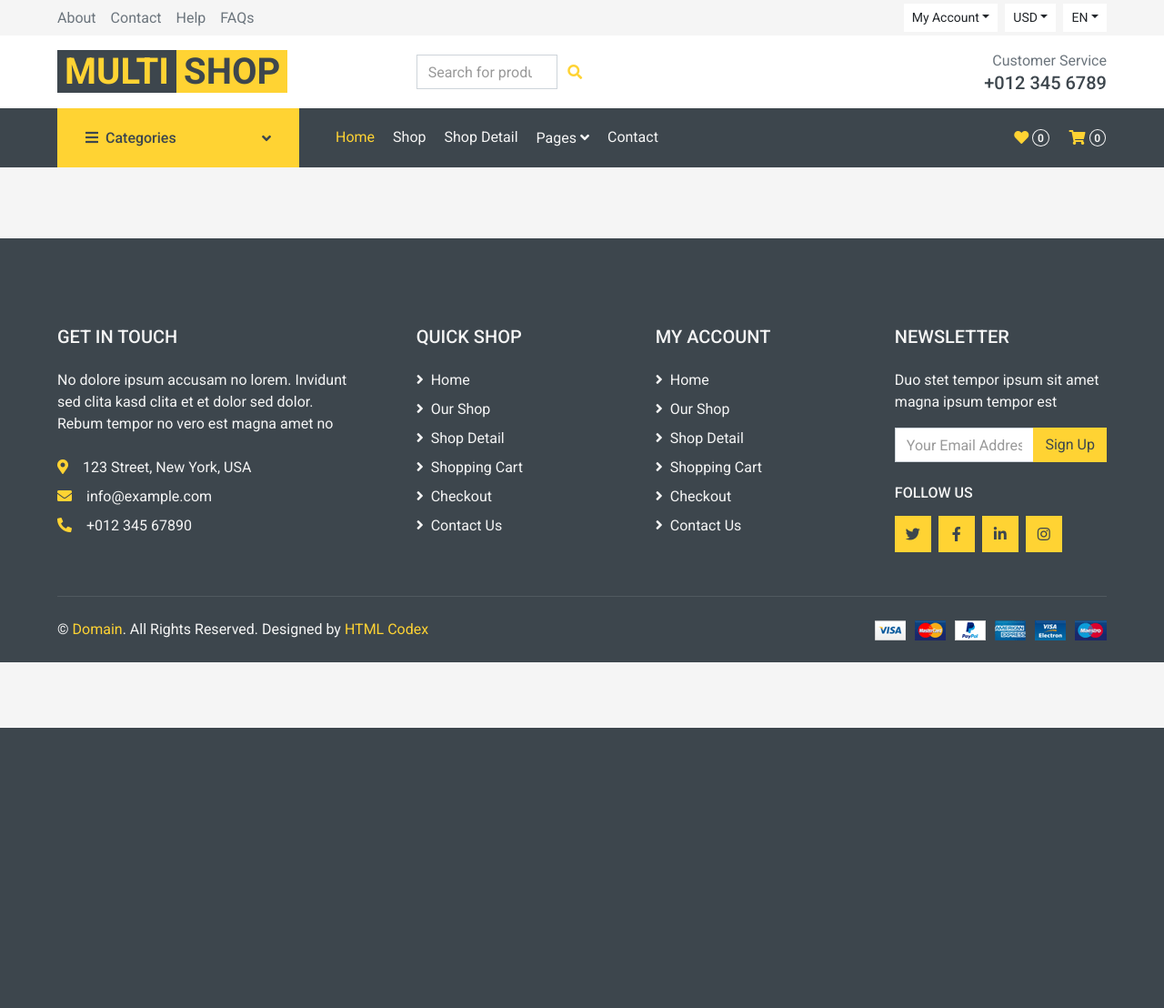
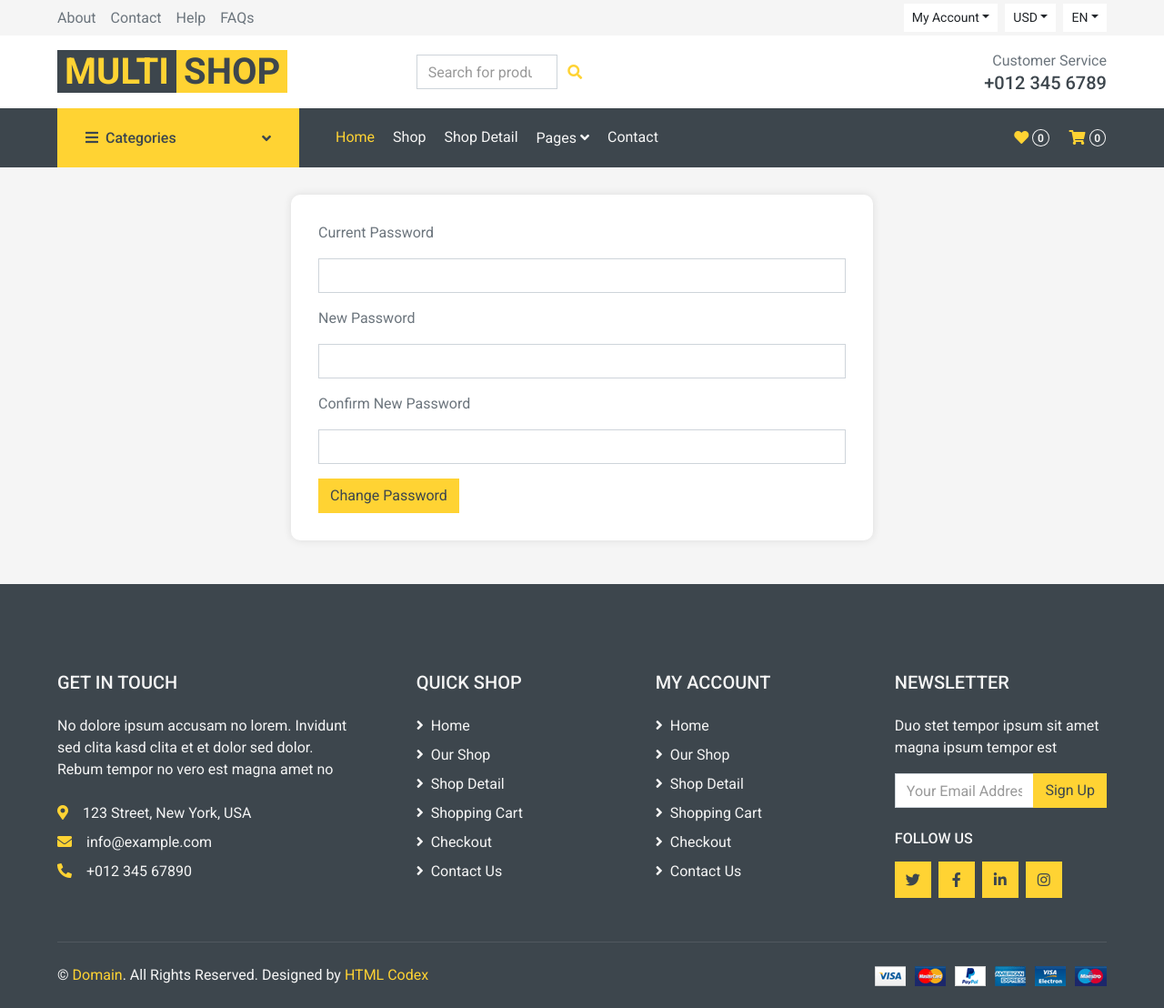
Before and after one commit to fisherman611/E-commerce-website, a Flask app: page /change-password/1 in a window 1280 px wide. Shown: the whole page at 91% size. Before the commit the page ends 800 px from the top, so only its background shows below. Run offline with Flask 3, Linux system fonts and the light colour scheme; a user stored in the database is signed in; some libraries are stand-ins or nearby versions.

Commit message:
Update change_password.html

```diff
--- a/website/templates/change_password.html
+++ b/website/templates/change_password.html
@@ -176,39 +176,33 @@
     <!-- Navbar End -->
 
 
-        <div class="container text-center"></div>
-        <div class="row" style="margin: 8px; background-color: rgb(219, 218, 218);" id="column">
+    <div class="col-sm-6 offset-sm-3" style="background-color: white; border-radius: 10px; margin-top: 20px; padding: 30px; box-shadow: 0 0 10px rgba(0, 0, 0, 0.1);">
 
-            {% for item in items %}
+        <form method="POST"></form>
 
-            <div class="col-lg-3 col-md-4 col-sm-6 pb-1" style="background-color: white;">
+            {{ form.hidden_tag() }}
 
-                <div class="product-item bg-light mb-4">
-                    <div class="product-img position-relative overflow-hidden">
-                        <img class="img-fluid w-100" src="{{ item.product_picture }}" alt="" style="height: 202px; width: 180px; border-radius: 10px;">
-                        <div class="product-action">
-                            <a class="btn btn-outline-dark btn-square" href="/add-to-cart/{{ item.id }}"><i class="fa fa-shopping-cart"></i></a>
-                            <a class="btn btn-outline-dark btn-square" href=""><i class="far fa-heart"></i></a>
-                            <a class="btn btn-outline-dark btn-square" href=""><i class="fa fa-sync-alt"></i></a>
-                            <a class="btn btn-outline-dark btn-square" href=""><i class="fa fa-search"></i></a>
-                        </div>
-                    </div>
-                    <div class="text-center py-4">
-                        <a class="h6 text-decoration-none text-truncate" href="">{{ item.product_name }}</a>
-                        <div class="d-flex align-items-center justify-content-center mt-2">
-                            <h5>USD {{ item.current_price }}</h5><h6 class="text-muted ml-2"><del>USD {{ item.previous_price }}</del></h6>
-                        </div>
-                        <div class="d-flex align-items-center justify-content-center mb-1">
-                            <small>{{ item.in_stock }} Items Left</small>
-                        </div>
-                    </div>
-                </div>
+            <div class="mb-3">
+                <label for="current_password" class="form-label">{{ form.current_password.label }}</label>
+                {{ form.current_password(class="form-control") }}
             </div>
 
-            {% endfor %}
+            <div class="mb-3">
+                <label for="new_password" class="form-label">{{ form.new_password.label }}</label>
+                {{ form.new_password(class="form-control") }}
+            </div>
 
-        </div>
+            <div class="mb-3">
+                <label for="confirm_new_password" class="form-label">{{ form.confirm_new_password.label }}</label>
+                {{ form.confirm_new_password(class="form-control") }}
+            </div>
+
+            {{ form.change_password(class="btn btn-primary") }}
+
+        </form>
+
     </div>
+
 
     <!-- Footer Start -->
     <div class="container-fluid bg-dark text-secondary mt-5 pt-5">
```
